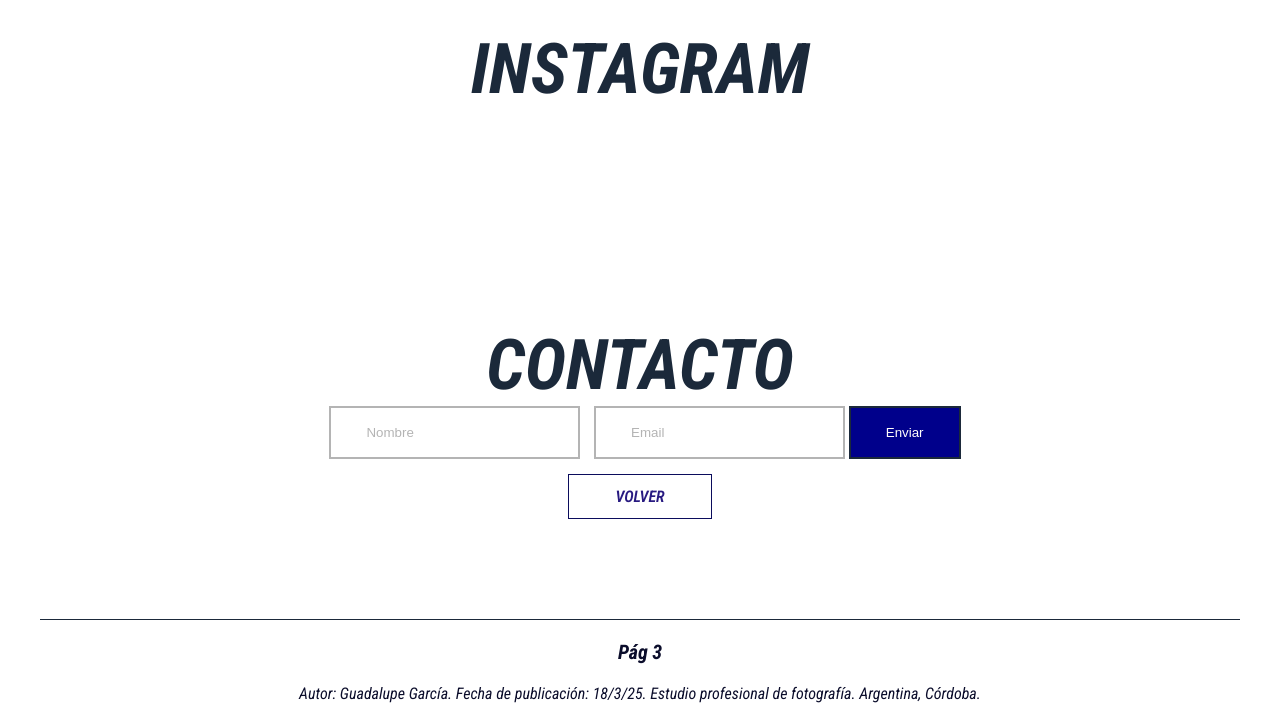
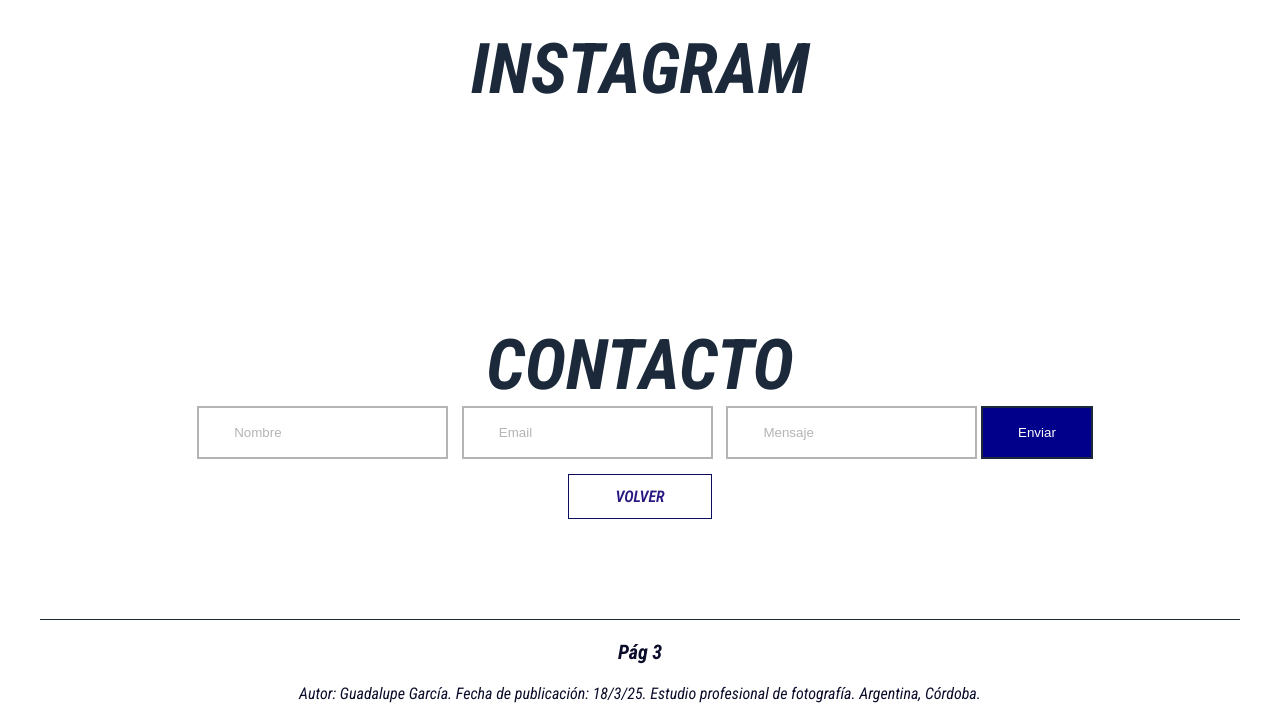
Before and after one commit to guadaagarcia17/programacion, a plain HTML site: page index3.html in a window 1280 px wide. Shown: the part 1523-2246 px from the top of the page. Drawn offline with Linux system fonts and the light colour scheme.

Commit message:
Update index3.html

```diff
--- a/index3.html
+++ b/index3.html
@@ -77,6 +77,7 @@
         method="post">
             <input class="contacto" type="text" placeholder="Nombre">
             <input class="contacto" type="email" placeholder="Email">
+            <input class="contacto" type="text" placeholder="Mensaje">
             <input type="submit" class="btn-2" value="Enviar">
         </form>
 
```
